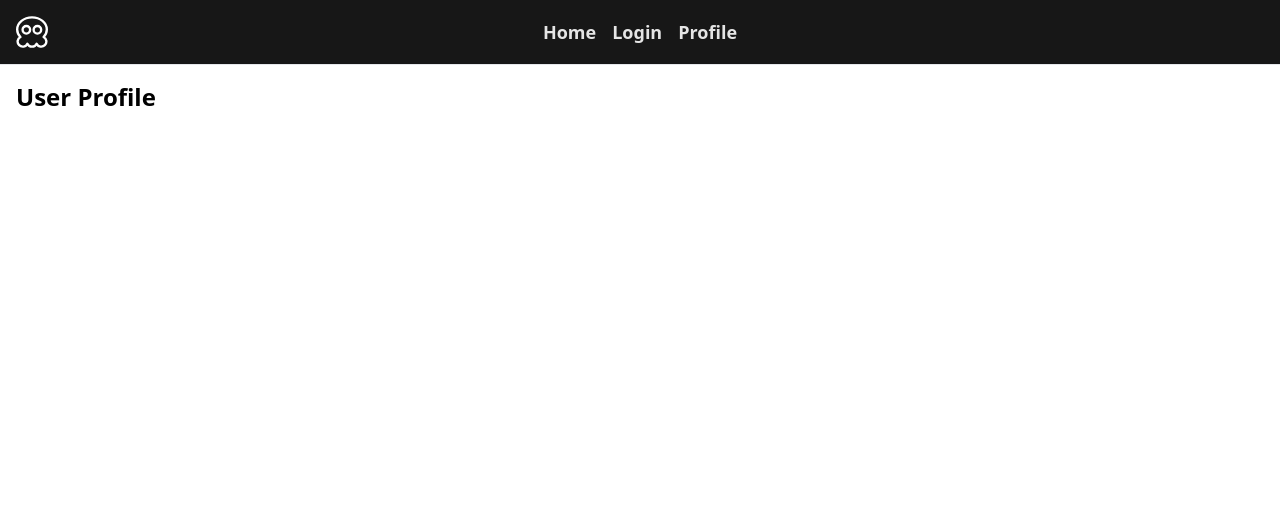
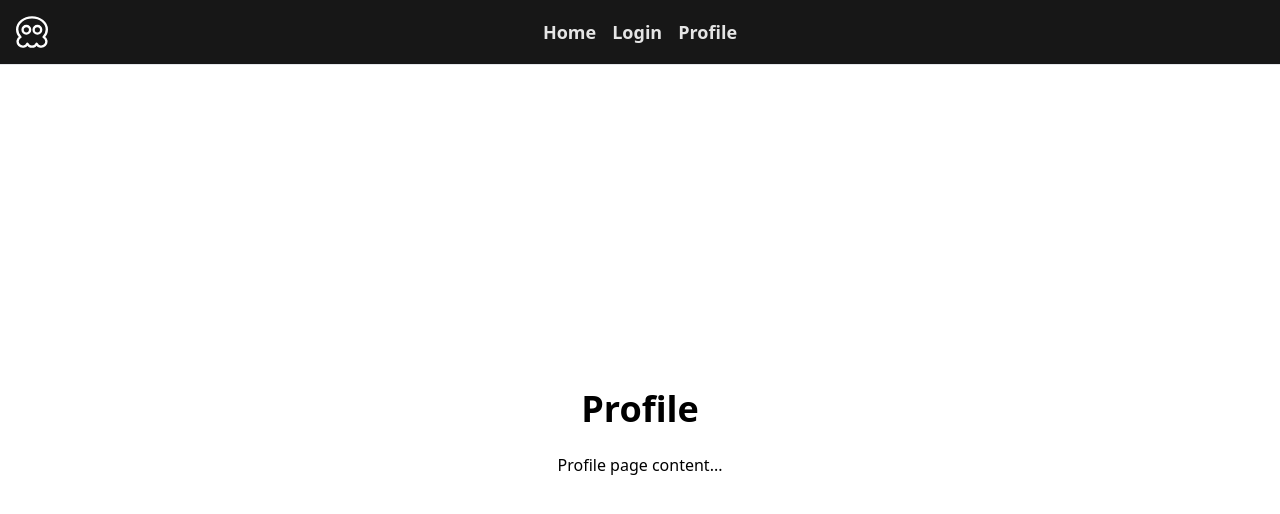
Before and after one commit to ShawnEdgell/superchat-2, a Vue app: page /user-profile in a window 1280 px wide. Shown: the top 514 px of the page. Built offline with nearby package versions, Linux system fonts and the light colour scheme.

Commit message:
updated styling

```diff
--- a/src/assets/main.css
+++ b/src/assets/main.css
@@ -1,18 +1,3 @@
 @tailwind base;
 @tailwind components;
 @tailwind utilities;
-
-@keyframes slideIn {
-    from {
-      transform: translateX(-100%);
-      opacity: 0;
-    }
-    to {
-      transform: translateX(0);
-      opacity: 1;
-    }
-  }
-
-  .slide-in {
-    animation: slideIn 0.5s ease-out;
-  }
--- a/src/views/UserLogin.vue
+++ b/src/views/UserLogin.vue
@@ -3,7 +3,7 @@
     <h1 class="text-4xl font-bold mb-6">Login</h1>
     <form class="w-full max-w-xs">
       <!-- Form elements here -->
-      <p>Login page content...</p>
+      <p class="flex justify-center">Login page content...</p>
       <!-- Add your form fields and submit button -->
     </form>
   </div>
--- a/src/views/UserProfile.vue
+++ b/src/views/UserProfile.vue
@@ -1,27 +1,20 @@
 <template>
-    <div class="user-profile p-4">
-      <h1 class="text-2xl font-bold mb-4">User Profile</h1>
-      <!-- User profile form or information will go here -->
-      <form>
-        <!-- Add form fields for user information -->
+    <div class="flex flex-col items-center justify-center h-full p-4">
+      <h1 class="text-4xl font-bold mb-6">Profile</h1>
+      <form class="w-full max-w-xs">
+        <!-- Form elements here -->
+        <p class="flex justify-center">Profile page content...</p>
+        <!-- Add your form fields and submit button -->
       </form>
     </div>
   </template>
 
   <script>
   export default {
-    name: 'UserProfile',
-    data() {
-      return {
-        // User data and other properties
-      };
-    },
-    methods: {
-      // Methods for handling form submission, data fetching, etc.
-    }
+    name: 'UserLogin'
   }
   </script>
 
   <style scoped>
-  /* Styles specific to UserProfile view */
+  /* Add styles specific to Login view if needed */
   </style>
```
Also changed, not shown: skull-svgrepo-com.svg (deleted).
